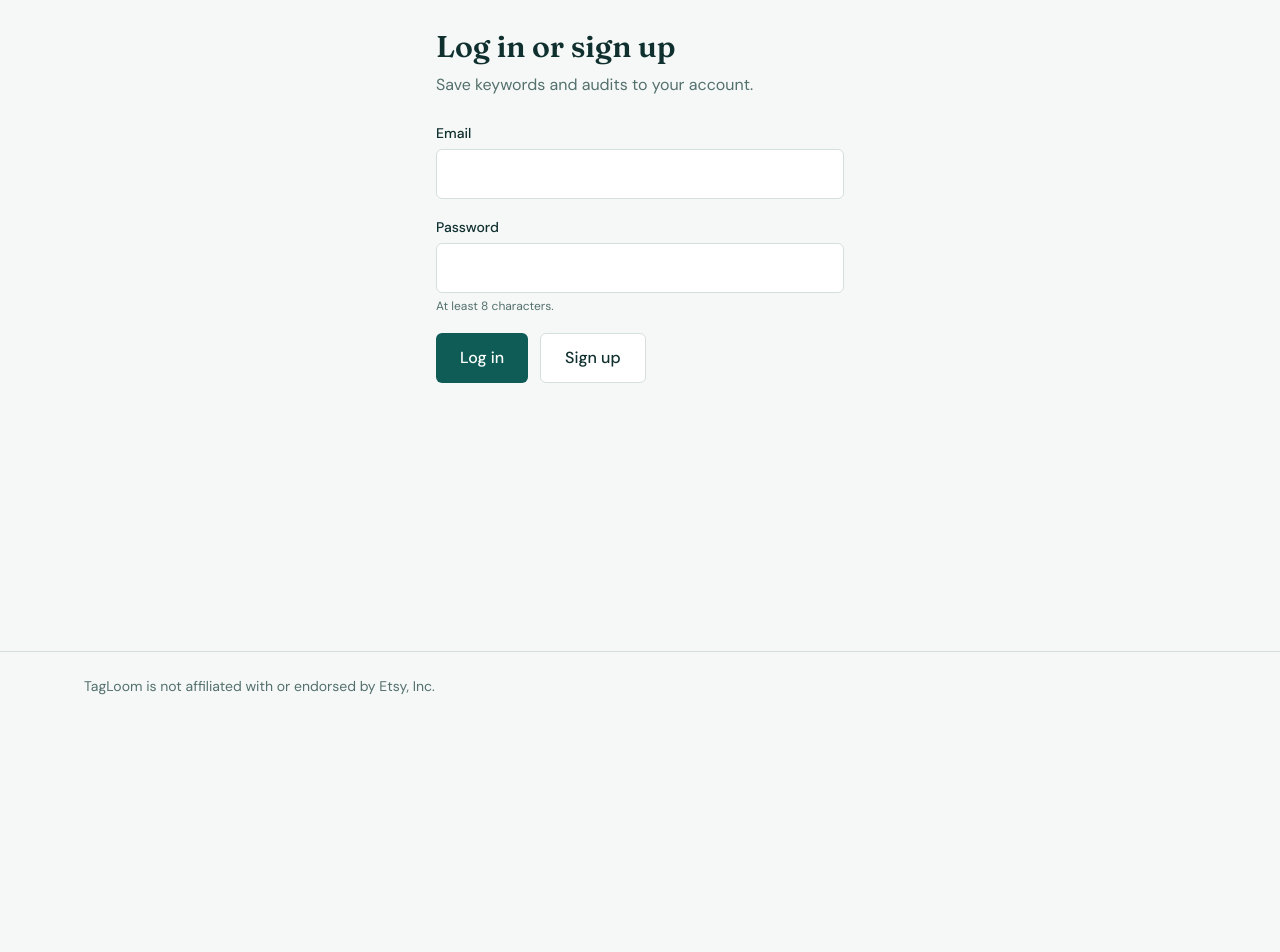
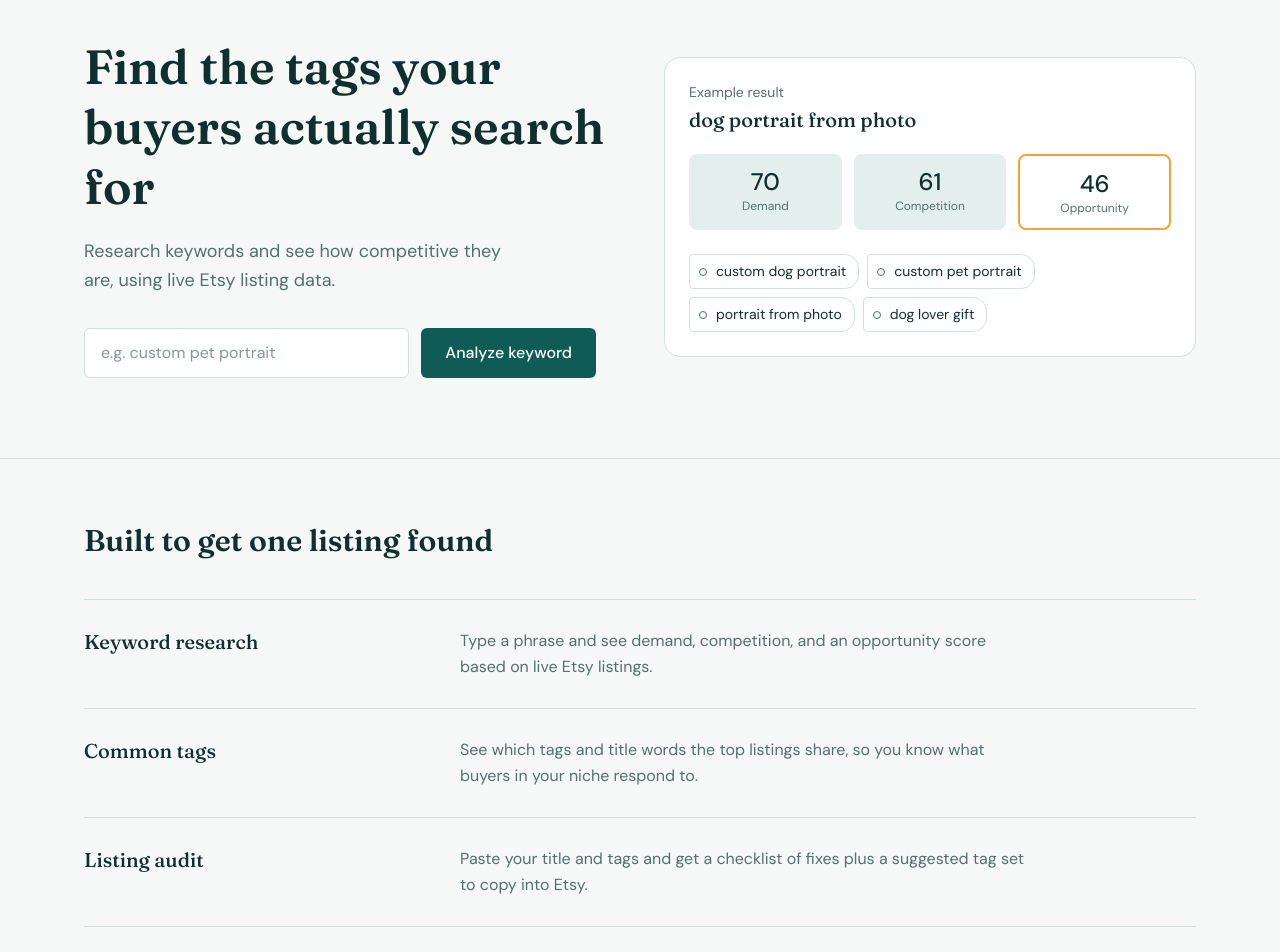
Before and after one commit to saim-builds/Etsy-Analyzer, a Next.js app: page / in a window 1280 px wide. Shown: the part 80-1032 px from the top of the page. Before the commit the page ends 800 px from the top, so only its background shows below. Built offline with nearby package versions, Linux system fonts and the light colour scheme; no server answers.

Commit message:
Add Supabase auth and restore landing page

```diff
--- a/app/layout.tsx
+++ b/app/layout.tsx
@@ -2,6 +2,7 @@ import type { Metadata } from "next";
 import Link from "next/link";
 import { Fraunces, DM_Sans } from "next/font/google";
 import ThemeToggle from "@/components/ThemeToggle";
+import AuthNav from "@/components/AuthNav";
 import { createClient } from "@/lib/supabase/server";
 import "./globals.css";
 
--- a/app/login/page.tsx
+++ b/app/login/page.tsx
@@ -1,17 +1,64 @@
-async function login(_formData: FormData) {
-    "use server";
-}
+"use client";
 
-async function signup(_formData: FormData) {
-    "use server";
-}
+import { useState } from "react";
+import { useRouter } from "next/navigation";
+import { createClient } from "@/lib/supabase/client";
 
-export default async function LoginPage({
-    searchParams,
-}: {
-    searchParams: Promise<{ error?: string; message?: string; next?: string }>;
-}) {
-    const { error, message, next = "" } = await searchParams;
+export default function LoginPage() {
+    const router = useRouter();
+    const [email, setEmail] = useState("");
+    const [password, setPassword] = useState("");
+    const [busy, setBusy] = useState(false);
+    const [error, setError] = useState("");
+    const [message, setMessage] = useState("");
+
+    function nextPath() {
+        const n = new URLSearchParams(window.location.search).get("next") ?? "";
+        return n.startsWith("/") && !n.startsWith("//") ? n : "/account";
+    }
+
+    async function submit(mode: "login" | "signup") {
+        setError("");
+        setMessage("");
+        if (!email.trim() || password.length < 8) {
+            setError("Enter an email and a password of at least 8 characters.");
+            return;
+        }
+        setBusy(true);
+        try {
+            const supabase = createClient();
+            if (mode === "login") {
+                const { error } = await supabase.auth.signInWithPassword({
+                    email: email.trim(),
+                    password,
+                });
+                if (error) {
+                    setError(error.message);
+                    return;
+                }
+            } else {
+                const { data, error } = await supabase.auth.signUp({
+                    email: email.trim(),
+                    password,
+                    options: { emailRedirectTo: `${window.location.origin}/auth/callback` },
+                });
+                if (error) {
+                    setError(error.message);
+                    return;
+                }
+                if (!data.session) {
+                    setMessage("Check your email to confirm your account, then log in.");
+                    return;
+                }
+            }
+            router.push(nextPath());
+            router.refresh();
+        } catch (e) {
+            setError(e instanceof Error ? e.message : "Something went wrong. Check the browser console.");
+        } finally {
+            setBusy(false);
+        }
+    }
 
     return (
         <main className="mx-auto max-w-md px-5 py-12">
@@ -20,15 +67,21 @@ export default async function LoginPage({
 
             {error && <p className="mt-5 text-bad">{error}</p>}
             {message && <p className="mt-5 text-good">{message}</p>}
+            {busy && <p className="mt-5 text-muted">Working...</p>}
 
-            <form className="mt-6 space-y-4">
-                <input type="hidden" name="next" value={next} />
+            <form
+                className="mt-6 space-y-4"
+                onSubmit={(e) => {
+                    e.preventDefault();
+                    submit("login");
+                }}
+            >
                 <label className="block">
                     <span className="text-sm font-medium">Email</span>
                     <input
-                        name="email"
                         type="email"
-                        required
+                        value={email}
+                        onChange={(e) => setEmail(e.target.value)}
                         autoComplete="email"
                         className="mt-1 w-full rounded-md border border-line bg-card px-4 py-3"
                     />
@@ -36,22 +89,27 @@ export default async function LoginPage({
                 <label className="block">
                     <span className="text-sm font-medium">Password</span>
                     <input
-                        name="password"
                         type="password"
-                        required
-                        minLength={8}
+                        value={password}
+                        onChange={(e) => setPassword(e.target.value)}
                         autoComplete="current-password"
                         className="mt-1 w-full rounded-md border border-line bg-card px-4 py-3"
                     />
                     <span className="text-xs text-muted">At least 8 characters.</span>
                 </label>
                 <div className="flex gap-3">
-                    <button formAction={login} className="rounded-md bg-brand px-6 py-3 font-medium text-onbrand">
+                    <button
+                        type="submit"
+                        disabled={busy}
+                        className="rounded-md bg-brand px-6 py-3 font-medium text-onbrand disabled:opacity-60"
+                    >
                         Log in
                     </button>
                     <button
-                        formAction={signup}
-                        className="rounded-md border border-line bg-card px-6 py-3 font-medium hover:border-brand"
+                        type="button"
+                        disabled={busy}
+                        onClick={() => submit("signup")}
+                        className="rounded-md border border-line bg-card px-6 py-3 font-medium hover:border-brand disabled:opacity-60"
                     >
                         Sign up
                     </button>
--- a/app/page.tsx
+++ b/app/page.tsx
@@ -1,120 +1,81 @@
-"use client";
+import Link from "next/link";
 
-import { useState } from "react";
-import { useRouter } from "next/navigation";
-import { createClient } from "@/lib/supabase/client";
+const features = [
+  ["Keyword research", "Type a phrase and see demand, competition, and an opportunity score based on live Etsy listings."],
+  ["Common tags", "See which tags and title words the top listings share, so you know what buyers in your niche respond to."],
+  ["Listing audit", "Paste your title and tags and get a checklist of fixes plus a suggested tag set to copy into Etsy."],
+];
 
-export default function LoginPage() {
-  const router = useRouter();
-  const [email, setEmail] = useState("");
-  const [password, setPassword] = useState("");
-  const [busy, setBusy] = useState(false);
-  const [error, setError] = useState("");
-  const [message, setMessage] = useState("");
+export default function Home() {
+  return (
+    <main>
+      <section className="mx-auto grid max-w-6xl items-center gap-12 px-5 pb-20 pt-14 lg:grid-cols-2">
+        <div>
+          <h1 className="font-display text-4xl font-semibold leading-tight sm:text-5xl">
+            Find the tags your buyers actually search for
+          </h1>
+          <p className="mt-5 max-w-md text-lg leading-relaxed text-muted">
+            Research keywords and see how competitive they are, using live Etsy listing data.
+          </p>
+          <form action="/keywords" className="mt-8 flex max-w-lg flex-col gap-3 sm:flex-row">
+            <input
+              name="q"
+              placeholder="e.g. custom pet portrait"
+              aria-label="Keyword"
+              className="flex-1 rounded-md border border-line bg-card px-4 py-3"
+            />
+            <button className="rounded-md bg-brand px-6 py-3 font-medium text-onbrand">Analyze keyword</button>
+          </form>
+        </div>
 
-  function nextPath() {
-    const n = new URLSearchParams(window.location.search).get("next") ?? "";
-    return n.startsWith("/") && !n.startsWith("//") ? n : "/account";
-  }
+        <div className="rounded-2xl border border-line bg-card p-6">
+          <p className="text-sm text-muted">Example result</p>
+          <p className="mt-1 font-display text-xl font-medium">dog portrait from photo</p>
+          <div className="mt-5 grid grid-cols-3 gap-3 text-center">
+            <div className="rounded-lg bg-tint py-3"><p className="text-2xl font-medium">70</p><p className="text-xs text-muted">Demand</p></div>
+            <div className="rounded-lg bg-tint py-3"><p className="text-2xl font-medium">61</p><p className="text-xs text-muted">Competition</p></div>
+            <div className="rounded-lg border-2 border-accent py-3"><p className="text-2xl font-medium">46</p><p className="text-xs text-muted">Opportunity</p></div>
+          </div>
+          <div className="mt-6 flex flex-wrap gap-2">
+            <span className="tag">custom dog portrait</span>
+            <span className="tag">custom pet portrait</span>
+            <span className="tag">portrait from photo</span>
+            <span className="tag">dog lover gift</span>
+          </div>
+        </div>
+      </section>
 
-  async function submit(mode: "login" | "signup") {
-    setError("");
-    setMessage("");
-    if (!email.trim() || password.length < 8) {
-      setError("Enter an email and a password of at least 8 characters.");
-      return;
-    }
-    setBusy(true);
-    try {
-      const supabase = createClient();
-      if (mode === "login") {
-        const { error } = await supabase.auth.signInWithPassword({
-          email: email.trim(),
-          password,
-        });
-        if (error) {
-          setError(error.message);
-          return;
-        }
-      } else {
-        const { data, error } = await supabase.auth.signUp({
-          email: email.trim(),
-          password,
-          options: { emailRedirectTo: `${window.location.origin}/auth/callback` },
-        });
-        if (error) {
-          setError(error.message);
-          return;
-        }
-        if (!data.session) {
-          setMessage("Check your email to confirm your account, then log in.");
-          return;
-        }
-      }
-      router.push(nextPath());
-      router.refresh();
-    } catch (e) {
-      setError(e instanceof Error ? e.message : "Something went wrong. Check the browser console.");
-    } finally {
-      setBusy(false);
-    }
-  }
+      <section className="border-t border-line">
+        <div className="mx-auto max-w-6xl px-5 py-16">
+          <h2 className="max-w-xl font-display text-3xl font-semibold">Built to get one listing found</h2>
+          <div className="mt-10 divide-y divide-line border-y border-line">
+            {features.map(([title, text]) => (
+              <div key={title} className="grid gap-4 py-7 md:grid-cols-3">
+                <h3 className="font-display text-xl font-medium">{title}</h3>
+                <p className="max-w-xl leading-relaxed text-muted md:col-span-2">{text}</p>
+              </div>
+            ))}
+          </div>
+        </div>
+      </section>
 
-  return (
-    <main className="mx-auto max-w-md px-5 py-12">
-      <h1 className="font-display text-3xl font-semibold">Log in or sign up</h1>
-      <p className="mt-2 text-muted">Save keywords and audits to your account.</p>
+      <section className="bg-tint">
+        <div className="mx-auto grid max-w-6xl gap-10 px-5 py-16 md:grid-cols-2">
+          <h2 className="font-display text-3xl font-semibold">Opportunity is demand weighed against competition</h2>
+          <p className="leading-relaxed text-muted">
+            Etsy doesn&apos;t publish real search volume, so scores are estimates. Demand comes from views and favorites on top listings. Competition comes from how many listings match. Use the scores to compare keywords against each other.
+          </p>
+        </div>
+      </section>
 
-      {error && <p className="mt-5 text-bad">{error}</p>}
-      {message && <p className="mt-5 text-good">{message}</p>}
-      {busy && <p className="mt-5 text-muted">Working...</p>}
-
-      <form
-        className="mt-6 space-y-4"
-        onSubmit={(e) => {
-          e.preventDefault();
-          submit("login");
-        }}
-      >
-        <label className="block">
-          <span className="text-sm font-medium">Email</span>
-          <input
-            type="email"
-            value={email}
-            onChange={(e) => setEmail(e.target.value)}
-            autoComplete="email"
-            className="mt-1 w-full rounded-md border border-line bg-card px-4 py-3"
-          />
-        </label>
-        <label className="block">
-          <span className="text-sm font-medium">Password</span>
-          <input
-            type="password"
-            value={password}
-            onChange={(e) => setPassword(e.target.value)}
-            autoComplete="current-password"
-            className="mt-1 w-full rounded-md border border-line bg-card px-4 py-3"
-          />
-          <span className="text-xs text-muted">At least 8 characters.</span>
-        </label>
-        <div className="flex gap-3">
-          <button
-            type="submit"
-            disabled={busy}
-            className="rounded-md bg-brand px-6 py-3 font-medium text-onbrand disabled:opacity-60"
-          >
-            Log in
-          </button>
-          <button
-            type="button"
-            disabled={busy}
-            onClick={() => submit("signup")}
-            className="rounded-md border border-line bg-card px-6 py-3 font-medium hover:border-brand disabled:opacity-60"
-          >
-            Sign up
-          </button>
+      <section className="mx-auto max-w-6xl px-5 py-16">
+        <div className="items-center justify-between gap-8 rounded-2xl bg-brand px-8 py-12 text-onbrand sm:flex">
+          <h2 className="font-display text-3xl font-semibold">Try a keyword now</h2>
+          <Link href="/keywords" className="mt-6 inline-block whitespace-nowrap rounded-md bg-accent px-6 py-3 font-medium text-[#10302F] sm:mt-0">
+            Open keyword research
+          </Link>
         </div>
-      </form>
+      </section>
     </main>
   );
 }
```
